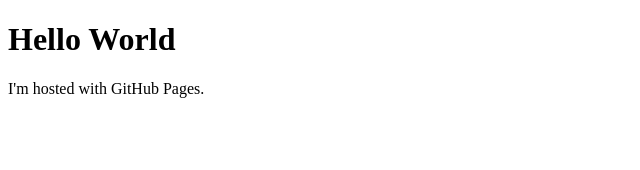
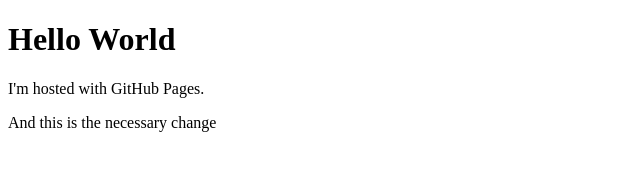
Before and after one commit to 20681047/20681047.github.io, a plain HTML site: page index.html in a window 1280 px wide. Shown: the whole page, without its empty margins (0-640 px from the left). Drawn offline with Linux system fonts and the light colour scheme.

Commit message:
final change

```diff
--- a/index.html
+++ b/index.html
@@ -3,5 +3,6 @@
 <body>
 <h1>Hello World</h1>
 <p>I'm hosted with GitHub Pages.</p>
+<p>And this is the necessary change</p>
 </body>
 </html>
```
